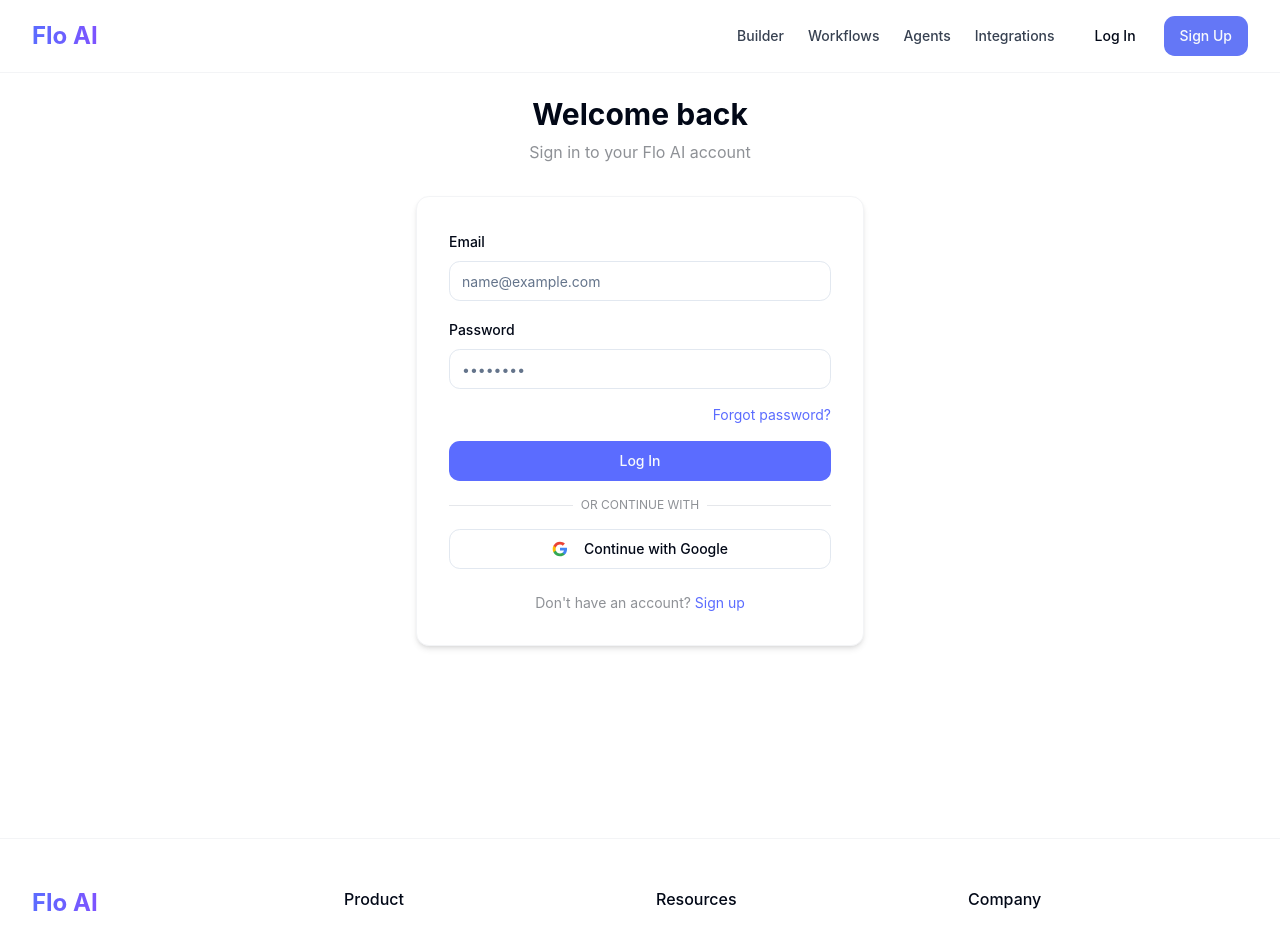
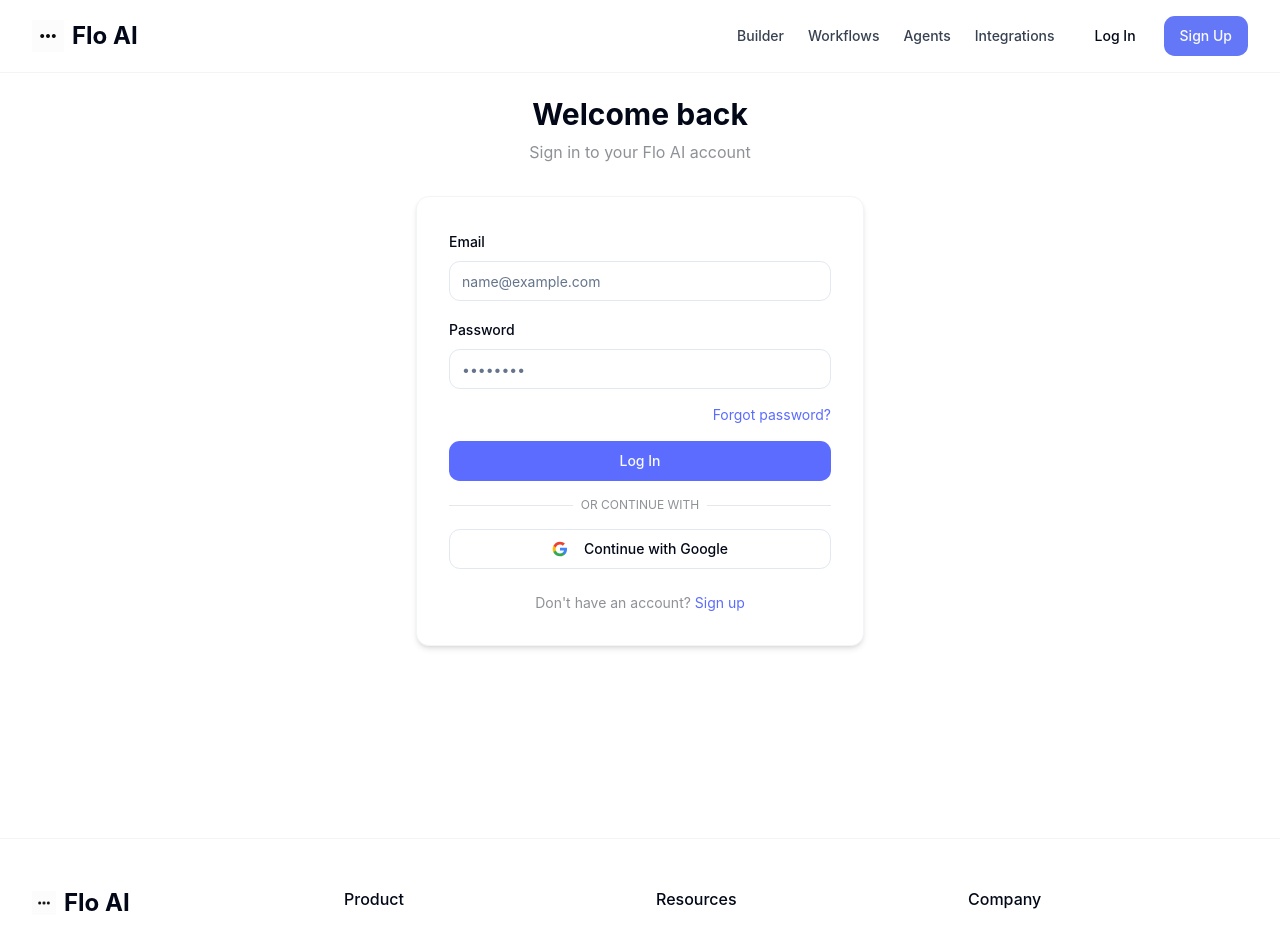
Before and after one commit to muditchopra20/float-automation-hub, a React (Vite) app: page /login in a window 1280 px wide. Shown: the top 928 px of the page. Built offline with nearby package versions, Linux system fonts and the light colour scheme.

Commit message:
Add Flo AI logo
Added the Flo AI logo to the application.

```diff
--- a/src/components/layout/footer.tsx
+++ b/src/components/layout/footer.tsx
@@ -8,7 +8,12 @@ export const Footer = () => {
         <div className="grid grid-cols-2 md:grid-cols-4 gap-8">
           <div className="col-span-2 md:col-span-1">
             <Link to="/" className="flex items-center gap-2 mb-4">
-              <div className="text-2xl font-bold gradient-text">Flo AI</div>
+              <img
+                src="/lovable-uploads/2debb2ef-0a5e-4454-803f-38421721a019.png"
+                alt="Flo AI Logo"
+                className="h-6"
+              />
+              <div className="text-2xl font-bold">Flo AI</div>
             </Link>
             <p className="text-neutral-gray text-sm mt-4 max-w-xs">
               Build workflows and AI agents using natural language. Flo builds it all.
--- a/src/components/layout/navbar.tsx
+++ b/src/components/layout/navbar.tsx
@@ -12,7 +12,12 @@ export const Navbar: React.FC = () => {
     <div className="fixed top-0 left-0 right-0 z-50 bg-white/80 backdrop-blur-md border-b border-gray-100">
       <div className="container flex items-center justify-between py-4">
         <Link to="/" className="flex items-center gap-2">
-          <div className="text-2xl font-bold gradient-text">Flo AI</div>
+          <img
+            src="/lovable-uploads/2debb2ef-0a5e-4454-803f-38421721a019.png"
+            alt="Flo AI Logo"
+            className="h-8"
+          />
+          <div className="text-2xl font-bold">Flo AI</div>
         </Link>
 
         {/* Desktop navigation */}
```
Also changed, not shown: public/lovable-uploads/2debb2ef-0a5e-4454-803f-38421721a019.png (added).
